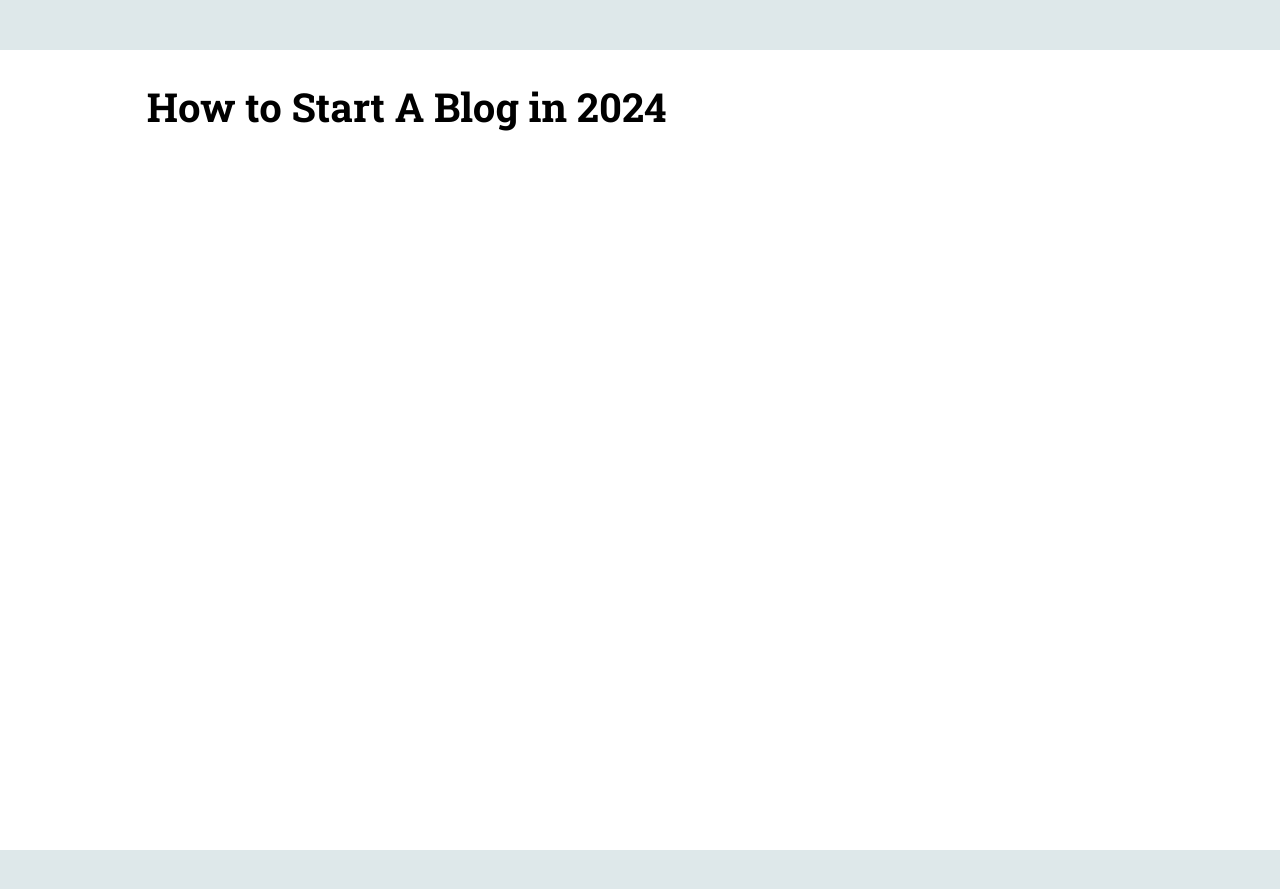
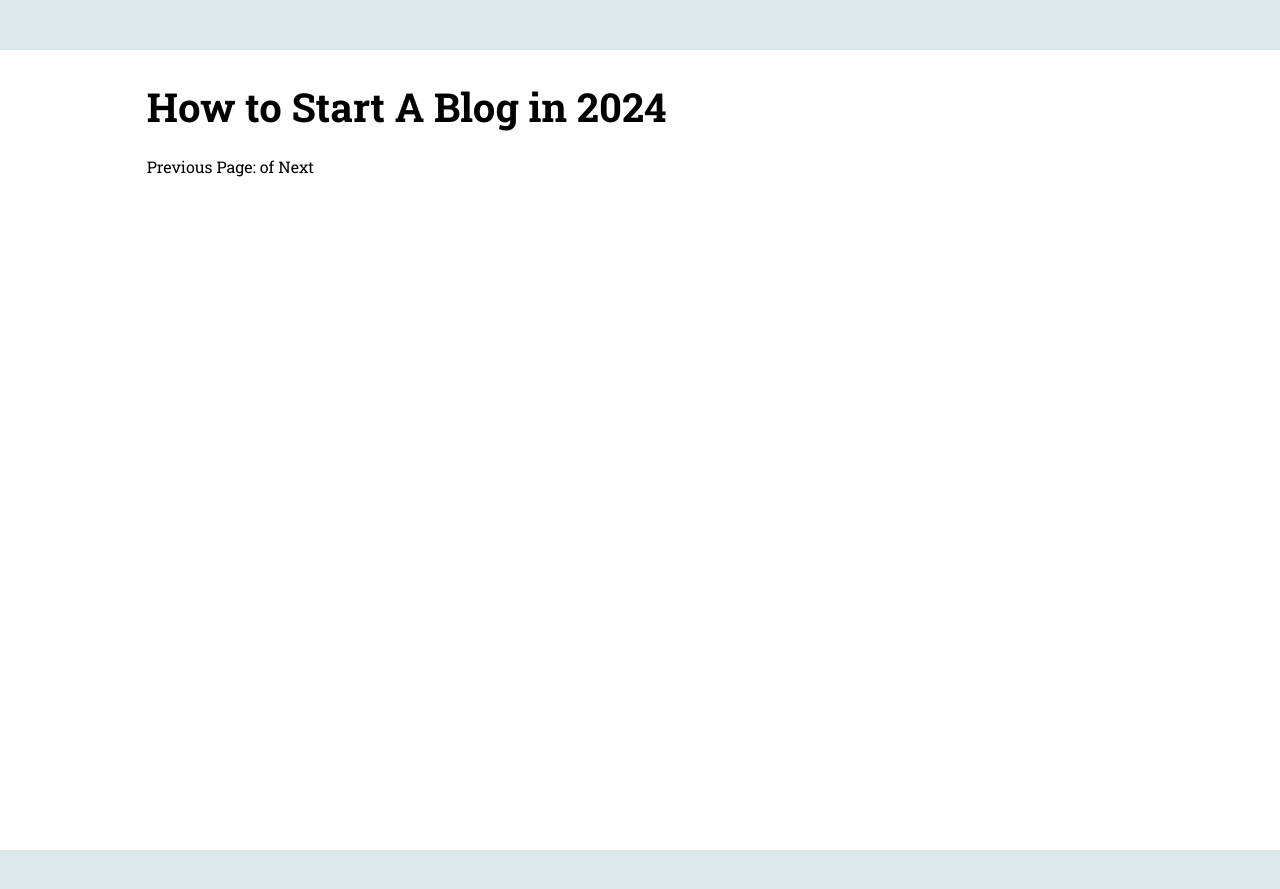
Before and after one commit to allaboutcards/allaboutcards.github.io, a Jekyll site: the page built from index.md, in a window 1280 px wide. Shown: the top 889 px of the page. Built offline with Jekyll 4.4.1, drawn with Linux system fonts in a browser that asks for light colours; nearby versions of some CDN libraries.

Commit message:
Update index.md

```diff
--- a/index.md
+++ b/index.md
@@ -5,3 +5,25 @@ description:
 ---
 
 <h1>How to Start A Blog in 2024</h1>
+
+{% for post in paginator.posts %}
+  <h1><a href="{{ post.url }}">{{ post.title }}</a></h1>
+{% endfor %}
+
+<div class="pagination">
+  {% if paginator.previous_page %}
+    <a href="{{ paginator.previous_page_path }}" class="previous">
+      Previous
+    </a>
+  {% else %}
+    <span class="previous">Previous</span>
+  {% endif %}
+  <span class="page_number ">
+    Page: {{ paginator.page }} of {{ paginator.total_pages }}
+  </span>
+  {% if paginator.next_page %}
+    <a href="{{ paginator.next_page_path }}" class="next">Next</a>
+  {% else %}
+    <span class="next ">Next</span>
+  {% endif %}
+</div>
```
